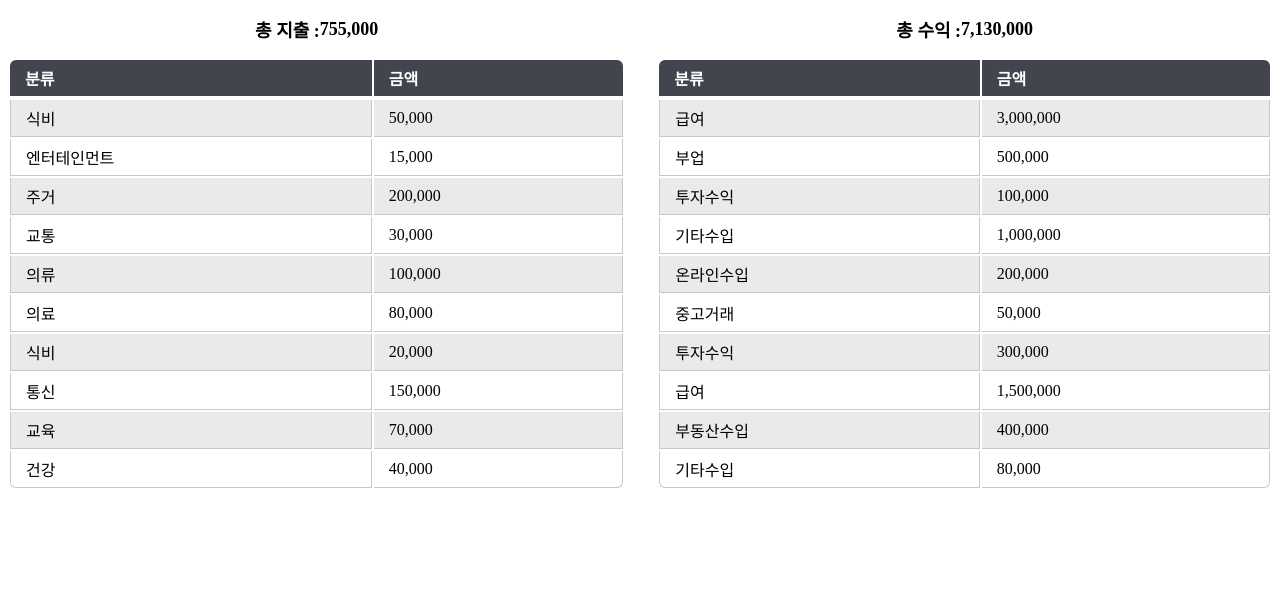
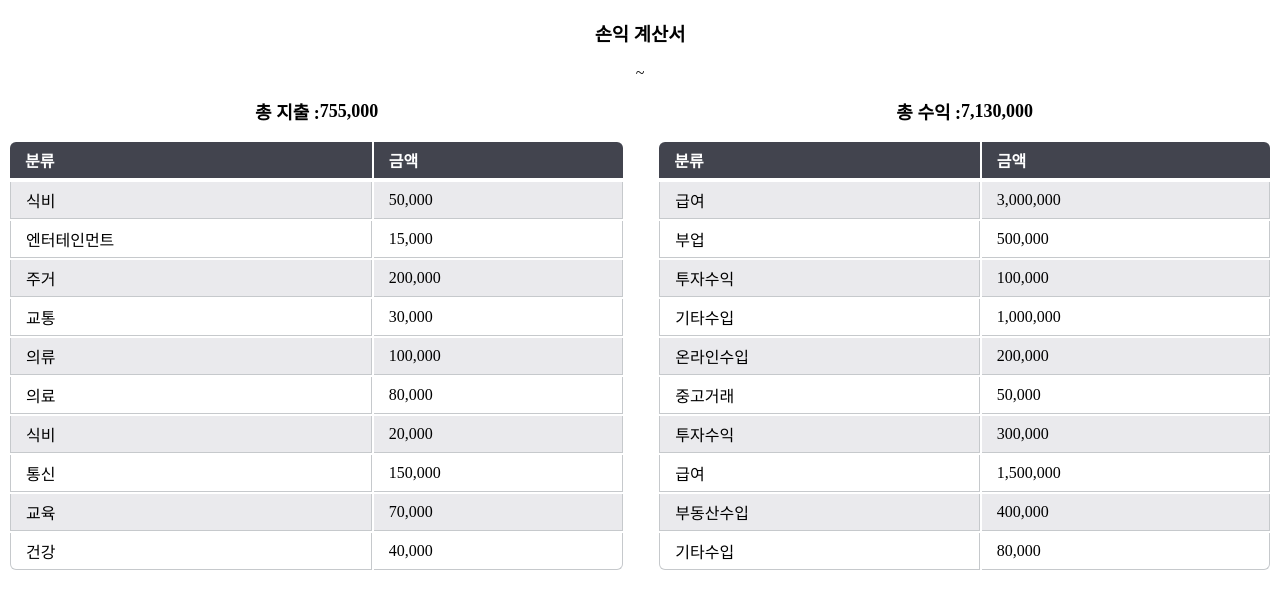
Before and after one commit to leey00nsu/account-book-mission, a website built with webpack: page fe/public/report.html in a window 1280 px wide. Built offline with nearby package versions, Linux system fonts and the light colour scheme.

Commit message:
feat(#12) : report header 레이아웃 구성

```diff
--- a/fe/public/report.css
+++ b/fe/public/report.css
@@ -5,6 +5,13 @@ body {
 .app-container {
   display: flex;
   flex-direction: column;
+}
+
+.transaction-report-header {
+  display: flex;
+  flex-direction: column;
+  align-items: center;
+  justify-content: center;
 }
 
 .transaction-report-list-group {
--- a/fe/public/report.html
+++ b/fe/public/report.html
@@ -8,6 +8,14 @@
   </head>
   <body data-page="report">
     <div class="app-container">
+      <div class="transaction-report-header">
+        <h3>손익 계산서</h3>
+        <div class="report-date-wrapper">
+          <span id="report-start-date"></span>
+          <span>~</span>
+          <span id="report-end-date"></span>
+        </div>
+      </div>
       <div class="transaction-report-list-group">
         <div class="transaction-report-list">
           <div class="list-header">
```
